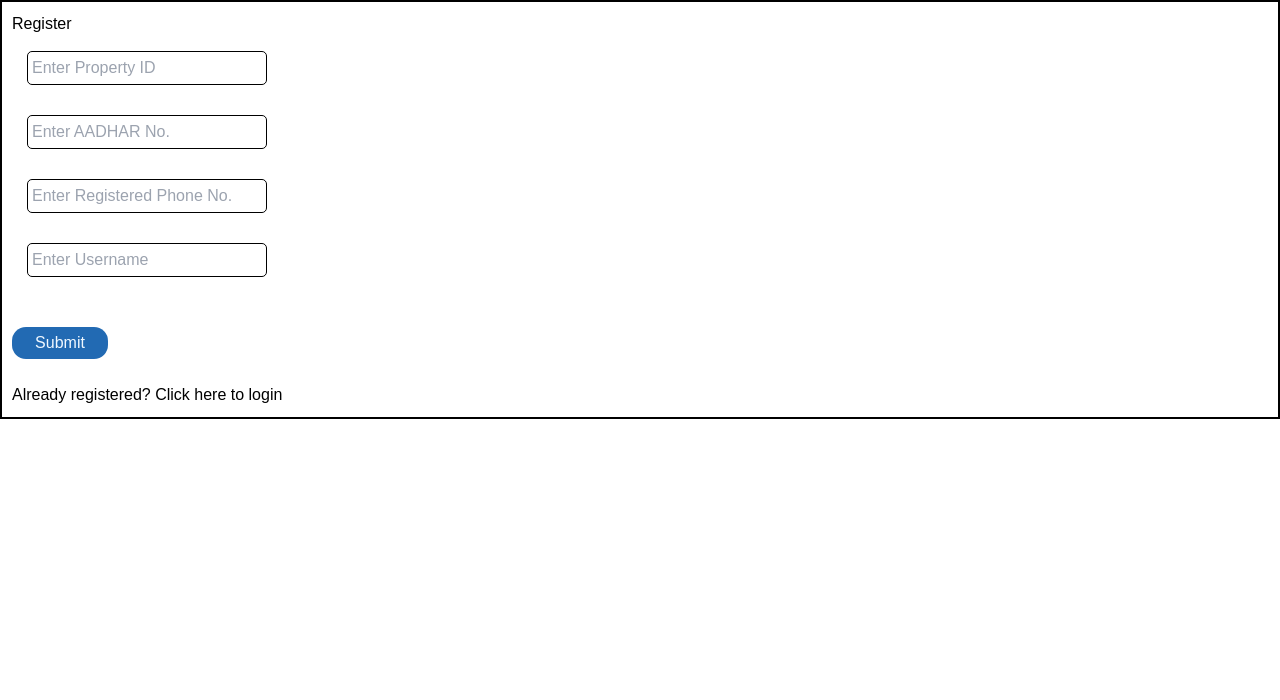
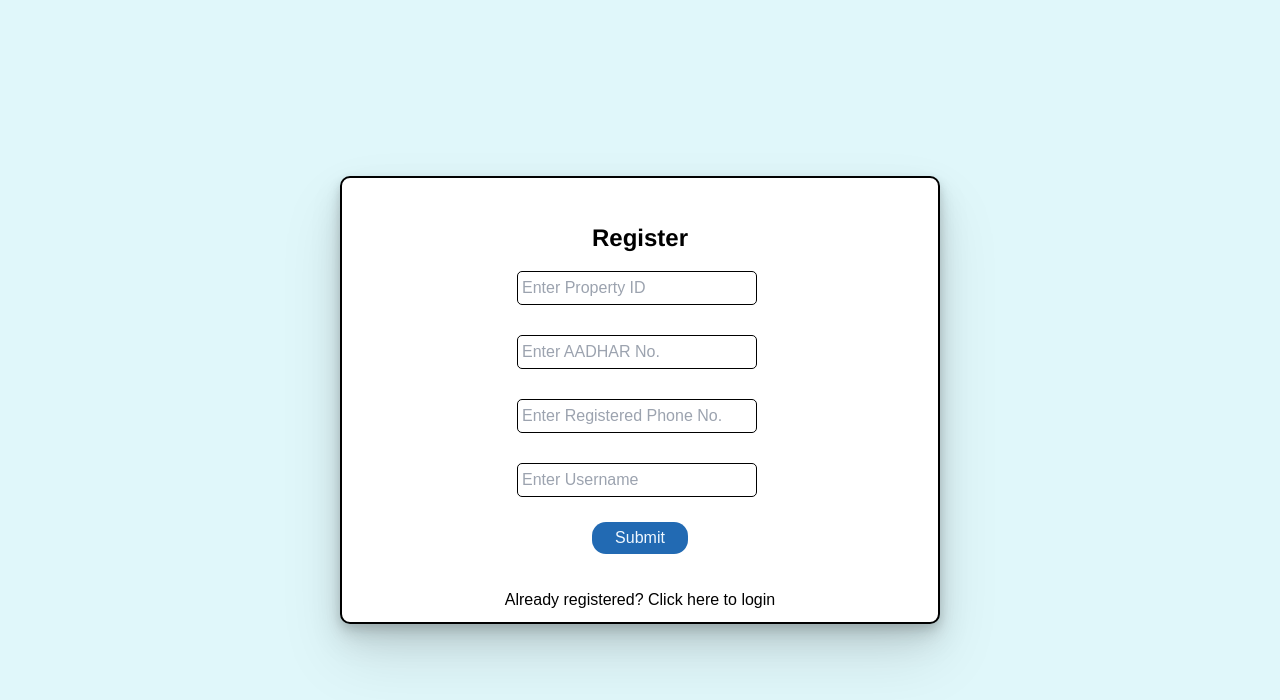
Before and after one commit to A-R-P-I-T-JAIN/Hack-Ndore, a React (Vite) app in the folder Client/: page /register in a window 1280 px wide. Shown: the top 700 px of the page. Built offline with nearby package versions, Linux system fonts and the light colour scheme.

Commit message:
new changes

```diff
--- a/Client/src/components/Admin.css
+++ b/Client/src/components/Admin.css
@@ -42,14 +42,14 @@ body {
     padding: 0;
   }
 
-  li {
+  .memberList,.memberListG,.memberListS,.memberListW li {
     margin-bottom: 1rem;
     border-radius: 5px;
     box-shadow: 0 2px 4px rgba(0, 0, 0, 0.1);
     transition: transform 0.2s, box-shadow 0.2s;
   }
 
-  li:hover {
+  .memberList,.memberListG,.memberListS,.memberListW li:hover {
     transform: translateY(-5px);
     box-shadow: 0 4px 8px rgba(0, 0, 0, 0.2);
   }
@@ -59,7 +59,7 @@ body {
   }
   .info{
     display: flex;
-    width:100%;
+    width:80%;
     height:100px;
     color:rgb(50, 49, 49);
     font-size: 30px;
@@ -69,7 +69,7 @@ body {
     transition: transform 0.2s, box-shadow 0.2s;
     font-family: 'Franklin Gothic Medium', 'Arial Narrow', Arial, sans-serif;
     background: linear-gradient(90deg, #00C9FF 0%, #92FE9D 100%);;
-    margin:6px;
+    margin:8px;
   }
   .info:hover {
     transform: translateY(-5px);
--- a/Client/src/components/Dashboard.css
+++ b/Client/src/components/Dashboard.css
@@ -2,6 +2,6 @@
   display: flex;
   flex-direction: column;
   justify-content: center;
- gap: 30px;
+   gap: 30px;
  align-items: center;
 }
--- a/Client/src/components/HelpAndSupport.css
+++ b/Client/src/components/HelpAndSupport.css
@@ -8,10 +8,17 @@
   .help-support h1 {
     text-align: center;
     margin-bottom: 20px;
+    font-weight: 600;
+    font-size: 22px;
   }
 
   .help-support section {
     margin-bottom: 20px;
+  }
+  .help-support section h2 {
+    margin-bottom: 20px;
+    font-size: larger;
+    font-weight: 600;
   }
 
   .help-support h2 {
@@ -27,6 +34,9 @@
   .help-support ol li, .help-support ul li {
     margin-bottom: 10px;
   }
+  .help-support ol li{
+    color: #3a3a3c;
+  }
 
   .help-support .faq h3 {
     margin-top: 10px;
--- a/Client/src/components/Login.jsx
+++ b/Client/src/components/Login.jsx
@@ -9,18 +9,19 @@ import { Link } from 'react-router-dom'
 
 const Login = () => {
 
-
   return (
-    <div class="app">
+   <div className="loginBody">
+     <div class="app">
         <div class="body">
           <h1 class="head">Login </h1>
-          <br></br><br></br><br></br>
+
           <PhoneOtpForm />
           {/* <h2 class="head">Register</h2>
           <Register/> */}
         </div>
         <Link to="/register">New User? register here</Link>
         </div>
+   </div>
   );
 };
 export default Login;
--- a/Client/src/components/Navbar2.css
+++ b/Client/src/components/Navbar2.css
@@ -2,8 +2,8 @@
     display: flex;
     justify-content: space-between;
     align-items: center;
-    padding: 12px 20px;
-    background-color: rgb(22, 23, 23);
+    padding: 18px 20px;
+    background-color: rgb(17, 34, 128);
 
     border-bottom: 1px solid #dee2e6;
     margin-bottom: 30px;
--- a/Client/src/components/Register.css
+++ b/Client/src/components/Register.css
@@ -10,7 +10,7 @@
     background-color:rgb(11, 131, 251);
 }
 .submit{
-    margin-top: 35px;
+    margin: 20px 5rem;
 }
 
 .placeholder{
@@ -19,4 +19,31 @@
 .boxi{
     border:2px solid black;
     padding:10px;
+    margin: 80px auto;
+    width: 600px;
+    display: flex;
+    background-color: #fff;
+    flex-direction: column;
+    justify-content: center;
+    align-items: center;
+    border-radius: 10px;
+    box-shadow:  0 4px 8px rgba(0, 0, 0, 0.1),
+    0 8px 16px rgba(0, 0, 0, 0.1),
+    0 16px 32px rgba(0, 0, 0, 0.1),
+    0 32px 64px rgba(0, 0, 0, 0.1);;
 }
+
+
+.boxi .head{
+    font-size: 24px;
+    font-weight: bold;
+}
+
+.register-body{
+    background-color: #e0f7fa;
+    display: flex;
+    justify-content: center;
+    align-items: center;
+    height: 100vh;
+    margin: 0;
+}
--- a/Client/src/components/Register.jsx
+++ b/Client/src/components/Register.jsx
@@ -51,7 +51,8 @@ export default function Register() {
   };
 
   return (
-    <div className="boxi">
+    <div className="register-body">
+      <div className="boxi">
       <p className="head">Register</p>
       <form onSubmit={handleSubmit}>
         <input
@@ -92,5 +93,6 @@ export default function Register() {
         <Link to="/login">Already registered? Click here to <span>login</span></Link>
       </div>
     </div>
+    </div>
   );
 }
--- a/Client/src/components/TaxEstimator.jsx
+++ b/Client/src/components/TaxEstimator.jsx
@@ -29,8 +29,12 @@ const TaxEstimator = ({setShow}) => {
 
   return (
     <div className="tax-estimator">
-      <h1>Property Tax Estimator</h1>
-      <section className='calender'>
+      <h1 style={{fontSize:"25px"}} >Property Tax Estimator</h1>
+      <section className='calender' style={{
+        display: "flex",
+        alignItems:"center",
+        justifyContent:"center"
+      }}>
         <h2>Select Payment Date</h2>
         <DatePicker className='date_pick'
           selected={selectedDate}
@@ -39,15 +43,15 @@ const TaxEstimator = ({setShow}) => {
         />
       </section>
       <section className='estimated-tax'>
-        <h2>Estimated Tax</h2>
-        <p style={{fontSize:"20px"}} >Base Tax Amount: ${baseTaxAmount}</p>
-        <p style={{fontSize:"20px"}} >Selected Date: {selectedDate.toDateString()}</p>
-        <p style={{fontSize:"20px"}} >Due Date: {dueDate.toDateString()}</p>
-        <p style={{fontSize:"20px"}} >Estimated Total Tax (including penalties): ${estimatedTax.toFixed(2)}</p>
+        <h2 style={{fontSize:"25px"}} >Estimated Tax</h2>
+        <p style={{fontSize:"20px",color:"#383737"}} >Base Tax Amount: ${baseTaxAmount}</p>
+        <p style={{fontSize:"20px",color:"#383737"}} >Selected Date: {selectedDate.toDateString()}</p>
+        <p style={{fontSize:"20px",color:"#383737"}} >Due Date: {dueDate.toDateString()}</p>
+        <p style={{fontSize:"20px",color:"#383737"}} >Estimated Total Tax (including penalties): ${estimatedTax.toFixed(2)}</p>
       </section>
 
 
-        <button  className="pay_now" onClick={() => navigate('/payment')}>Pay Now</button>
+        <button  className="pay_now" onClick={() => navigate('/payment')} style={{marginBottom:"10px"}}>Pay Now</button>
         <button onClick={() => setShow(false)} >Close</button>
 
     </div>
--- a/Client/src/components/login.css
+++ b/Client/src/components/login.css
@@ -1,15 +1,16 @@
-<<<<<<< HEAD
-#root {
+
+/* #root {
     max-width: 1000px;
     margin: 80px auto;
     padding: 2rem;
     text-align: center;
-
-  }
-=======
-
->>>>>>> 00c76b0653d8911304a29b53cb6a6beaa47baf32
-
+  } */
+ .body{
+  display: flex;
+  flex-direction: column;
+  justify-content: center;
+  align-items: center;
+ }
   .head{
       font-size: 2.5rem;
       padding-top: 2rem;
@@ -17,12 +18,31 @@
   }
 
   .app{
-  border:2px solid ;
-  height: 26rem;
-  border:2px solid black;
+    border:2px solid black;
+    padding-bottom:40px;
+    margin: 160px auto;
+    width: 600px;
+    display: flex;
+    background-color: #fff;
+    flex-direction: column;
+    justify-content: center;
+    align-items: center;
+    border-radius: 10px;
+    box-shadow:  0 4px 8px rgba(0, 0, 0, 0.1),
+    0 8px 16px rgba(0, 0, 0, 0.1),
+    0 16px 32px rgba(0, 0, 0, 0.1),
+    0 32px 64px rgba(0, 0, 0, 0.1);
+  }
+  .loginBody{
+    background-color: #e0f7fa; /* Light blue background color */
+    display: flex;
+    justify-content: center;
+    align-items: center;
+    height: 100vh;
+    margin: 0;
   }
   .otpInput{
-      background-color: rgb(0, 227, 151);
+    border: 2px solid black;
       height:80px;
       width:80px;
       margin: 5px;
--- a/Client/src/components/phone-login.css
+++ b/Client/src/components/phone-login.css
@@ -9,6 +9,7 @@
     background-color: rgb(34, 106, 179);
     color: aliceblue;
     height: 2rem;
+    margin: 10px 90px;
     width: 6rem;
     border-radius: 14px;
 
@@ -16,25 +17,29 @@
 
 .id{
     border:1px solid black;
-    padding: 4px;
+    padding: 4px 8px;
+    margin: 10px 30px;
     border-radius: 5px;
 }
 .num{
     border:1px solid black;
-    padding: 4px;
+    padding: 4px 8px;
     border-radius: 5px;
-    margin:2rem;
+    margin: 10px 30px;
 }
 .verify{
- margin-top: 60px;
- height:45px;
+ margin: 40px 100px;
+ height:40px;
  width:180px;
  border-radius:5px;
+ background-color: rgb(88, 159, 245);
  border:1px solid black;
 }
 .verify:hover{
     background-color: rgb(167, 170, 174);
 }
 .text{
-    padding-bottom: 30px;
+    padding: 30px 0px;
+    margin-left: 80px;
+
 }
```
Also changed, not shown: 1 other file (tests, documents, lock files or other folders).
